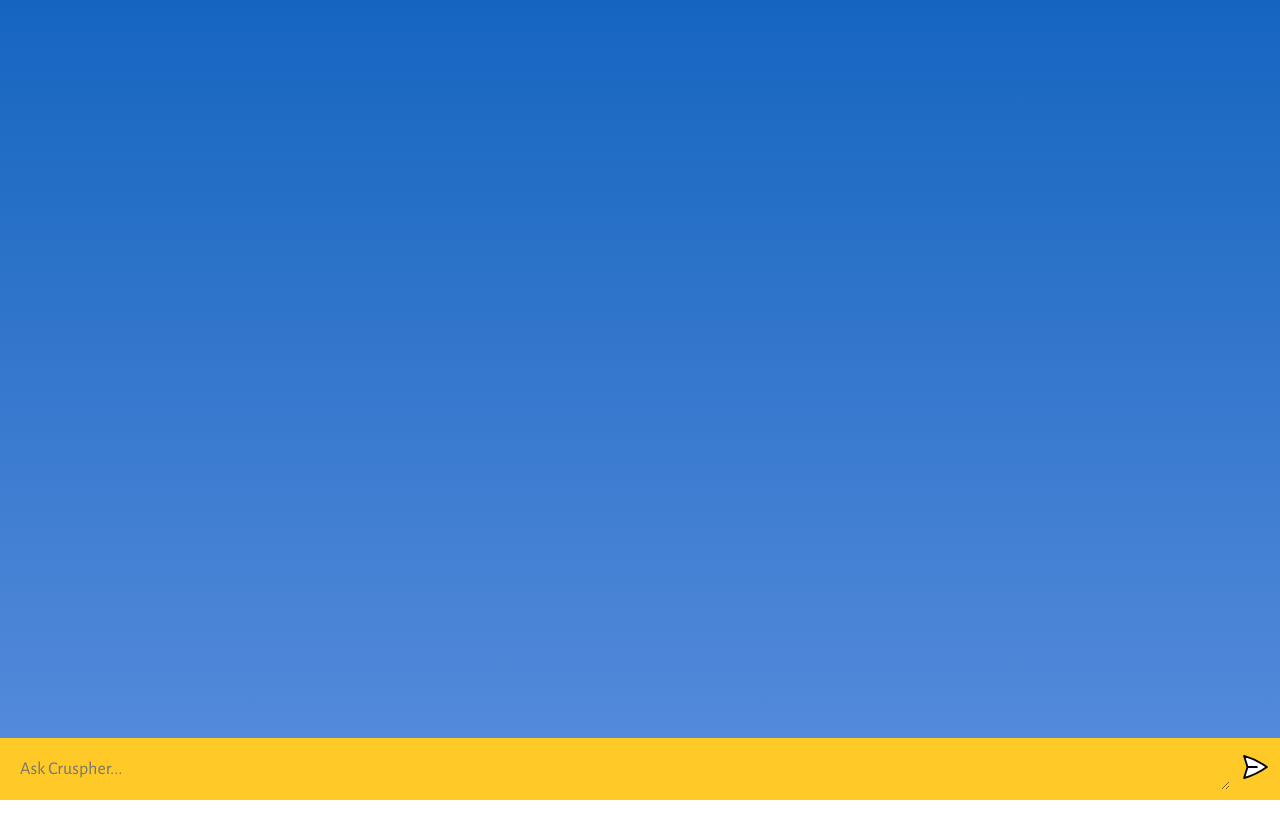
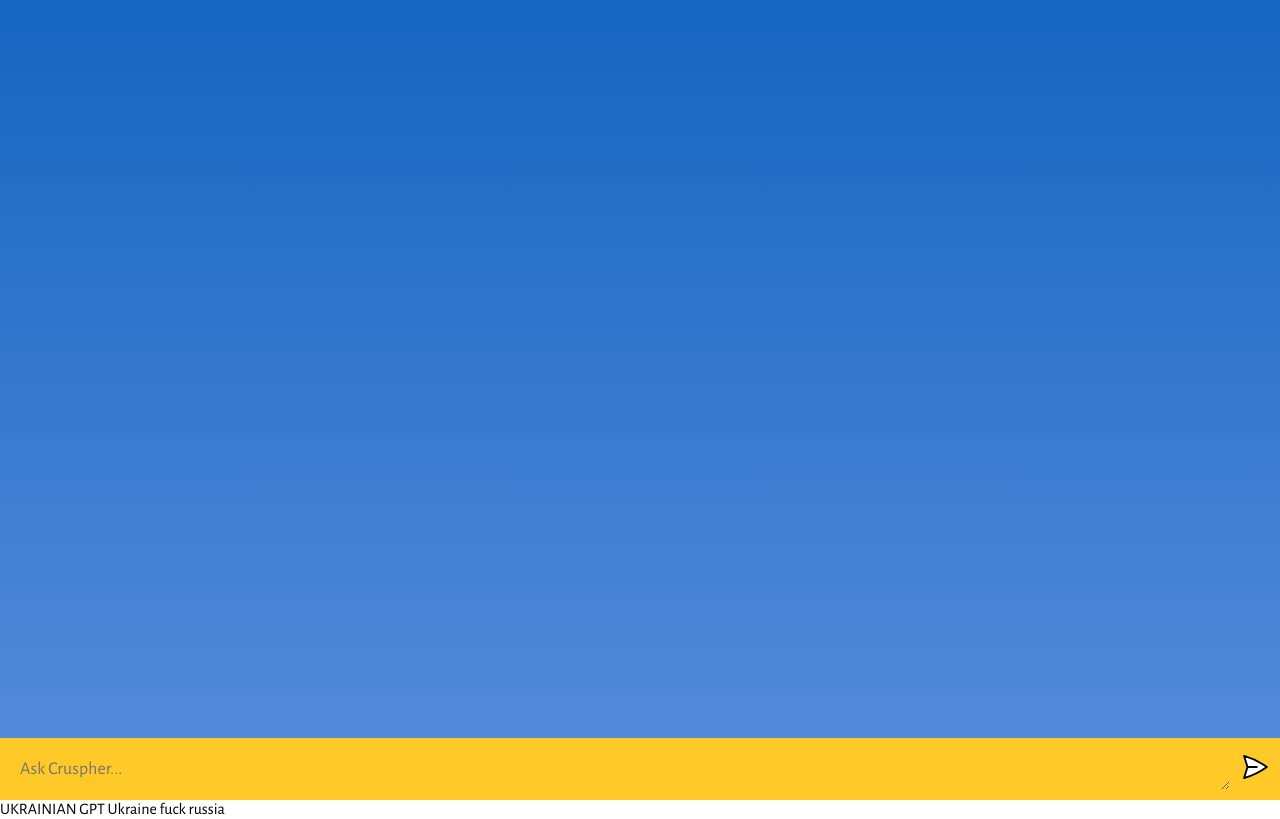
Before and after one commit to StasCruspher/CruspherAI, a website built with Vite: page client/index.html in a window 1280 px wide. Built offline with nearby package versions, Linux system fonts and the light colour scheme.

Commit message:
first commit

```diff
--- a/client/index.html
+++ b/client/index.html
@@ -16,6 +16,7 @@
         <button type="submit"><img src="assets/send.svg" alt="send" />
       </form>
     </div>
+    <div> UKRAINIAN GPT                                                  Ukraine fuck russia</div>
 
     <script type="module" src="script.js"></script>
   </body>
```
